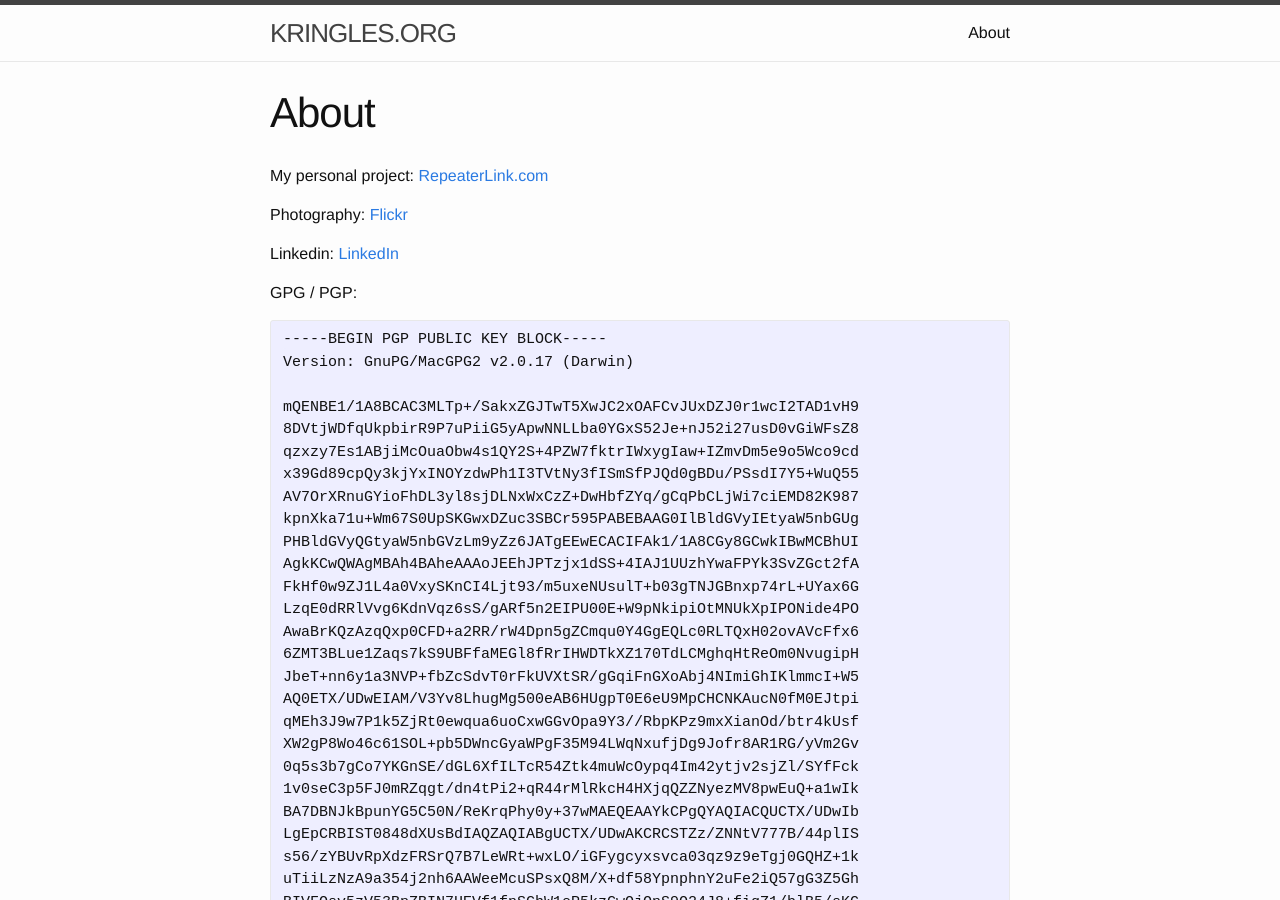
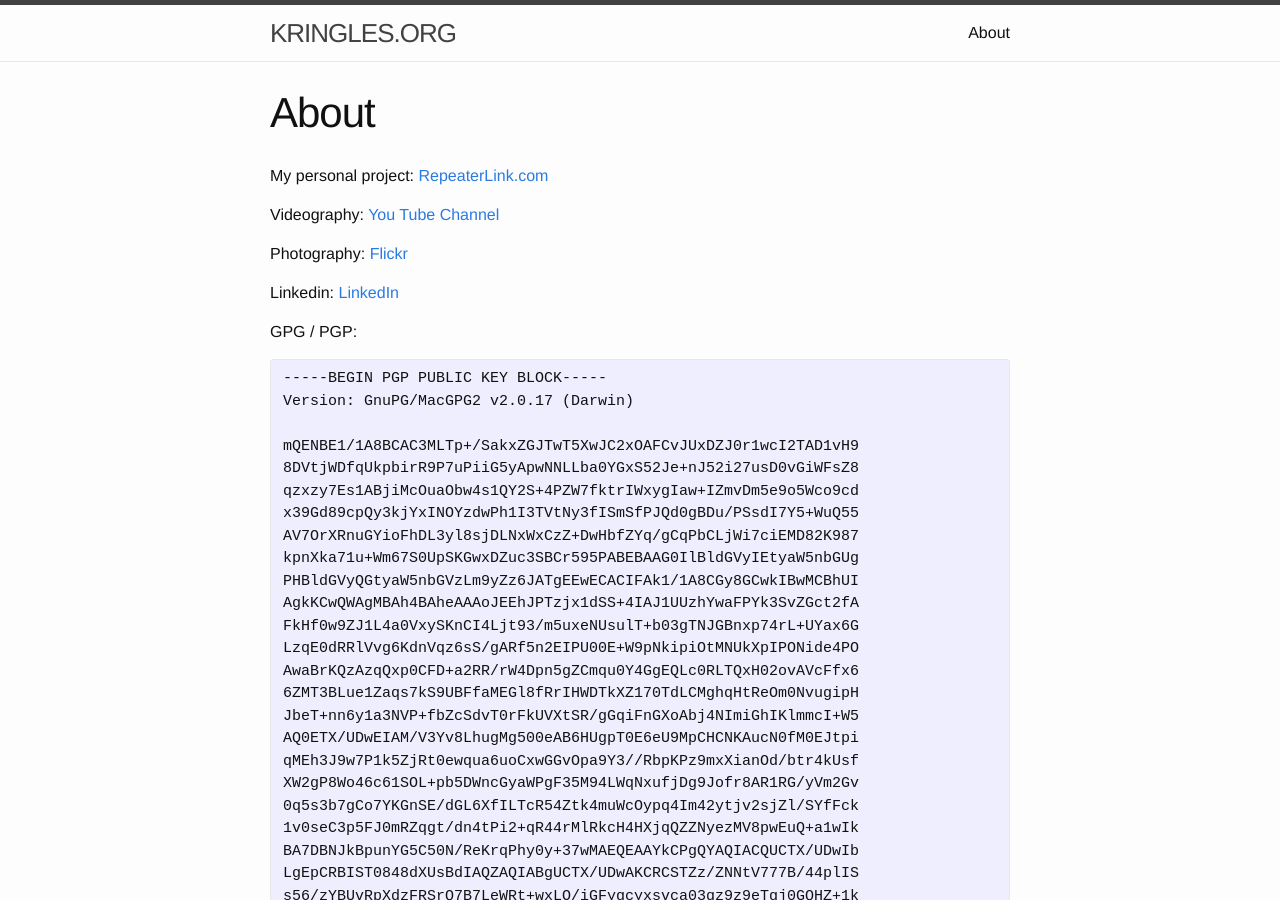
Before and after one commit to defunctknightsurfer/kringles.org-staging, a Jekyll site: the page built from about.md, in a window 1280 px wide and 900 px high. Built offline with Jekyll 4.4.1, drawn with Linux system fonts in a browser that asks for light colours.

Commit message:
updating source changes

```diff
--- a/_config.yml
+++ b/_config.yml
@@ -8,7 +8,7 @@ description: > # this means to ignore newlines until "baseurl:"
 baseurl: "" # the subpath of your site, e.g. /blog/
 url: "http://www.kringles.org" # the base hostname & protocol for your site
 github_username:  pkringle
-linkedin_username: pkringle
 
 # Build settings
 markdown: kramdown
+keep_files: ["CNAME", ".git"]
--- a/about.md
+++ b/about.md
@@ -6,6 +6,9 @@ permalink: /about/
 
 My personal project:
 [RepeaterLink.com](http://www.repeaterlink.com)
+
+Videography:
+[You Tube Channel](https://www.youtube.com/user/pkringle/)
 
 Photography:
 [Flickr](https://www.flickr.com/photos/peterkringle)
```
